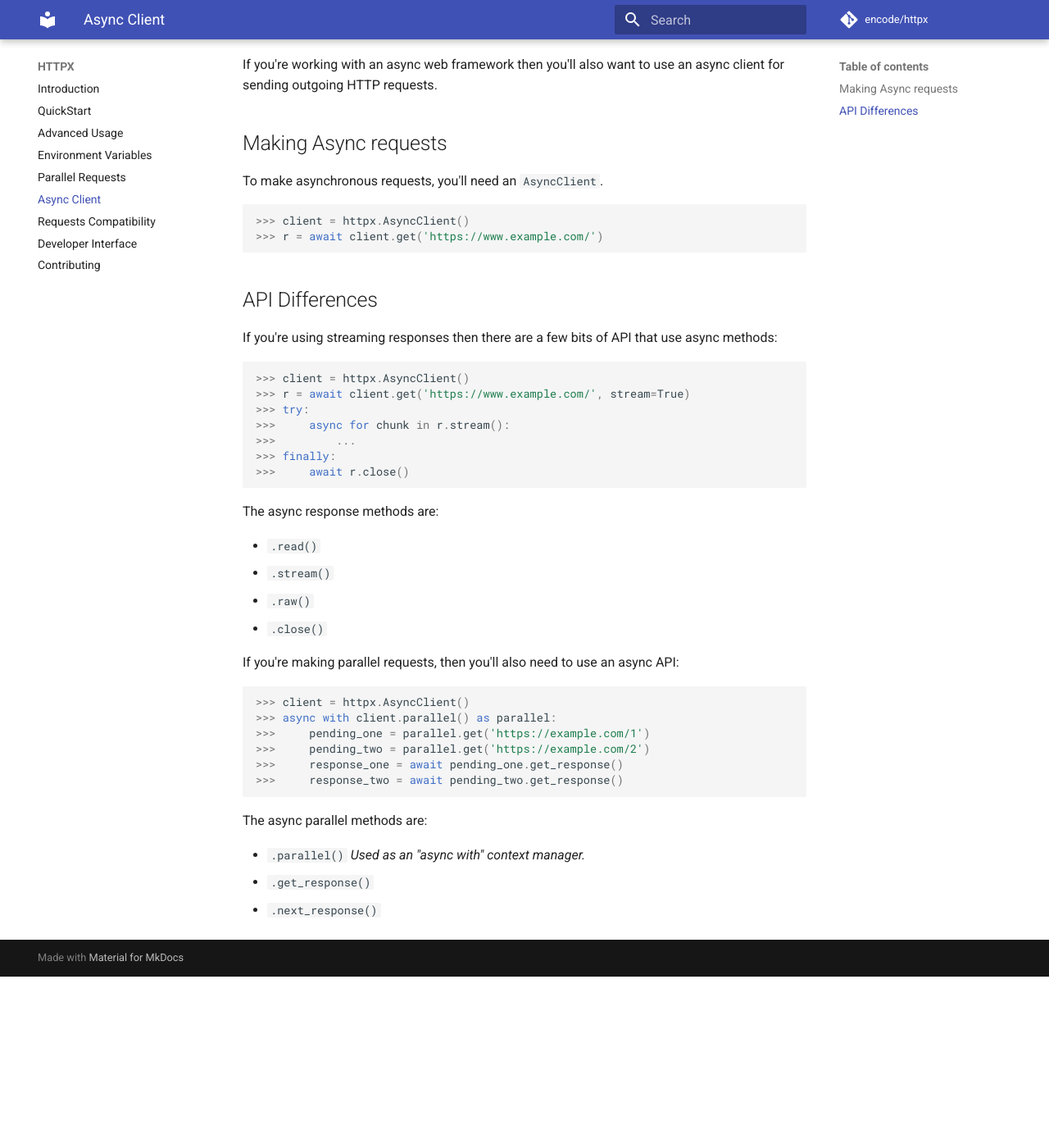
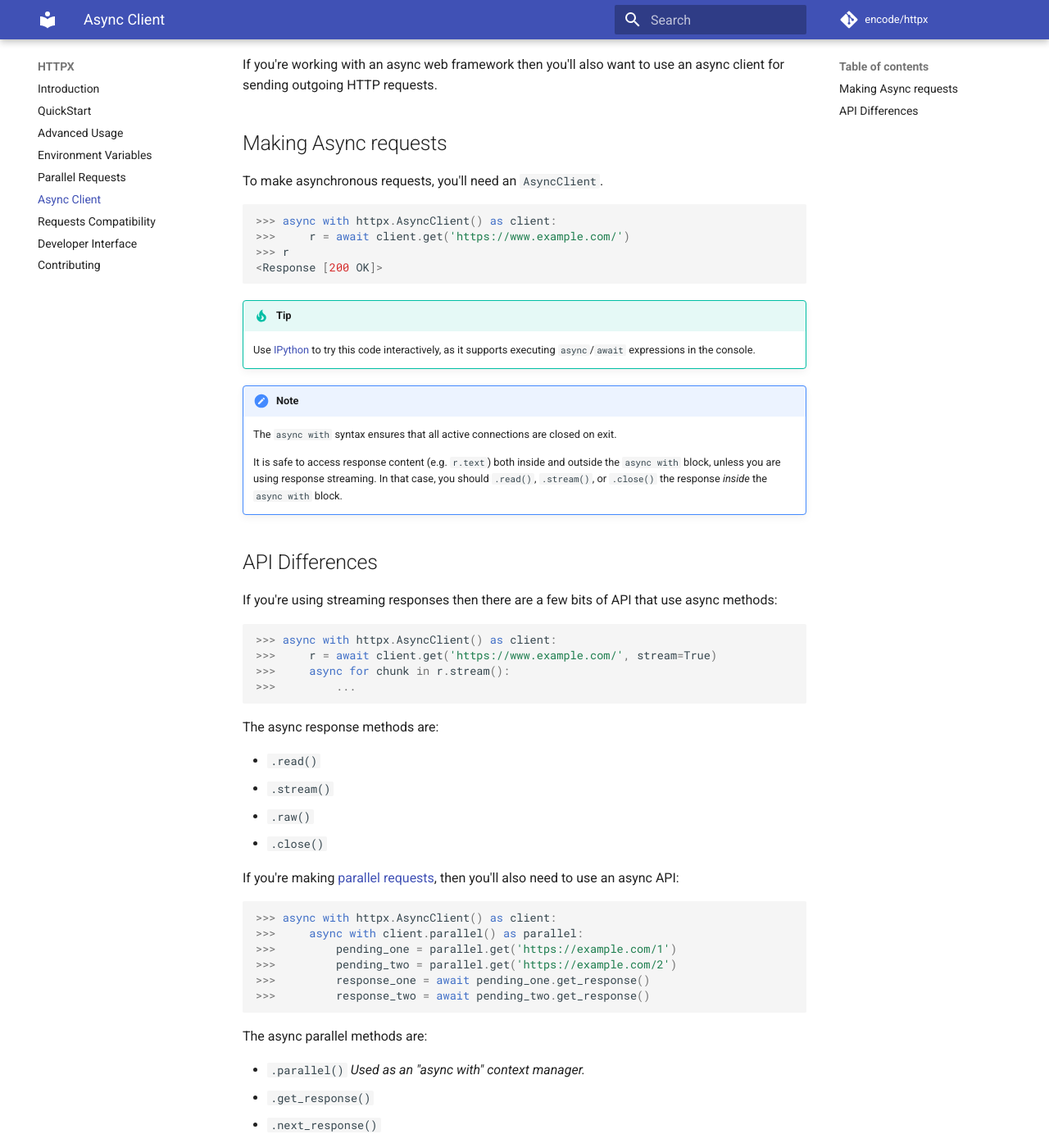
Before and after one commit to WorldStar0126/httpx, an MkDocs documentation site: the page built from docs/async.md, in a window 1280 px wide and 1400 px high, scrolled down 274 px. Shown: the whole window at 82% size. Built offline with MkDocs 1.6.1 and Material for MkDocs 9.7.7, drawn with Linux system fonts in a browser that asks for light colours; comment, search, counter and statistics services are not loaded; before the commit the page ends 1465 px from its top, so only the background shows below that.

Commit message:
Document + recommend async with syntax for AsyncClient (#344)

````diff
--- a/docs/async.md
+++ b/docs/async.md
@@ -15,9 +15,19 @@ async client for sending outgoing HTTP requests.
 To make asynchronous requests, you'll need an `AsyncClient`.
 
 ```python
->>> client = httpx.AsyncClient()
->>> r = await client.get('https://www.example.com/')
+>>> async with httpx.AsyncClient() as client:
+>>>     r = await client.get('https://www.example.com/')
+>>> r
+<Response [200 OK]>
 ```
+
+!!! tip
+    Use [IPython](https://ipython.readthedocs.io/en/stable/) to try this code interactively, as it supports executing `async`/`await` expressions in the console.
+
+!!! note
+    The `async with` syntax ensures that all active connections are closed on exit.
+
+    It is safe to access response content (e.g. `r.text`) both inside and outside the `async with` block, unless you are using response streaming. In that case, you should `.read()`, `.stream()`, or `.close()` the response *inside* the `async with` block.
 
 ## API Differences
 
@@ -25,13 +35,10 @@ If you're using streaming responses then there are a few bits of API that
 use async methods:
 
 ```python
->>> client = httpx.AsyncClient()
->>> r = await client.get('https://www.example.com/', stream=True)
->>> try:
+>>> async with httpx.AsyncClient() as client:
+>>>     r = await client.get('https://www.example.com/', stream=True)
 >>>     async for chunk in r.stream():
 >>>         ...
->>> finally:
->>>     await r.close()
 ```
 
 The async response methods are:
@@ -41,15 +48,15 @@ The async response methods are:
 * `.raw()`
 * `.close()`
 
-If you're making parallel requests, then you'll also need to use an async API:
+If you're making [parallel requests](/parallel/), then you'll also need to use an async API:
 
 ```python
->>> client = httpx.AsyncClient()
->>> async with client.parallel() as parallel:
->>>     pending_one = parallel.get('https://example.com/1')
->>>     pending_two = parallel.get('https://example.com/2')
->>>     response_one = await pending_one.get_response()
->>>     response_two = await pending_two.get_response()
+>>> async with httpx.AsyncClient() as client:
+>>>     async with client.parallel() as parallel:
+>>>         pending_one = parallel.get('https://example.com/1')
+>>>         pending_two = parallel.get('https://example.com/2')
+>>>         response_one = await pending_one.get_response()
+>>>         response_two = await pending_two.get_response()
 ```
 
 The async parallel methods are:
````
